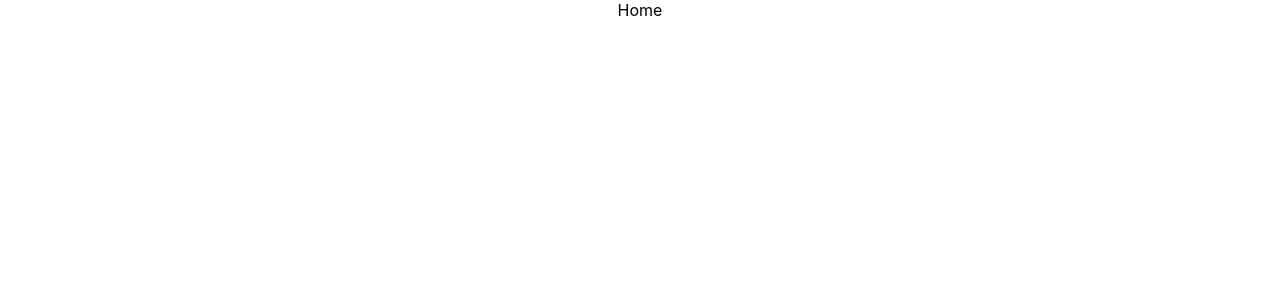
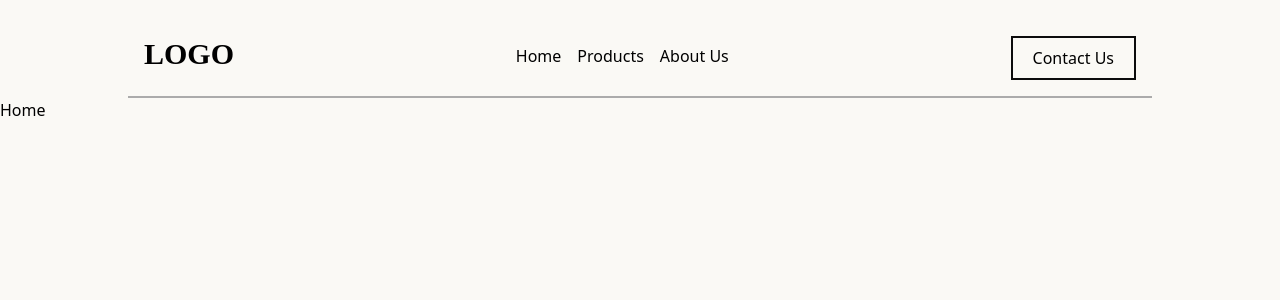
Before and after one commit to ArtisAdemi/KozmetikaLotus, a React (Create React App) app in the folder client/: page / in a window 1280 px wide. Shown: the top 300 px of the page. Built offline with nearby package versions, Linux system fonts and the light colour scheme.

Commit message:
Added tailwind and navbar component. Also fixed page and component export in a more efficient way

```diff
--- a/client/package.json
+++ b/client/package.json
@@ -38,5 +38,8 @@
       "last 1 firefox version",
       "last 1 safari version"
     ]
+  },
+  "devDependencies": {
+    "tailwindcss": "^3.4.1"
   }
 }
--- a/client/src/App.css
+++ b/client/src/App.css
@@ -1,38 +1,3 @@
-.App {
-  text-align: center;
+body {
+  background: #faf9f5;
 }
-
-.App-logo {
-  height: 40vmin;
-  pointer-events: none;
-}
-
-@media (prefers-reduced-motion: no-preference) {
-  .App-logo {
-    animation: App-logo-spin infinite 20s linear;
-  }
-}
-
-.App-header {
-  background-color: #282c34;
-  min-height: 100vh;
-  display: flex;
-  flex-direction: column;
-  align-items: center;
-  justify-content: center;
-  font-size: calc(10px + 2vmin);
-  color: white;
-}
-
-.App-link {
-  color: #61dafb;
-}
-
-@keyframes App-logo-spin {
-  from {
-    transform: rotate(0deg);
-  }
-  to {
-    transform: rotate(360deg);
-  }
-}
--- a/client/src/App.jsx
+++ b/client/src/App.jsx
@@ -1,15 +1,22 @@
 import logo from './logo.svg';
 import './App.css';
 import {BrowserRouter as Router, Route, Routes} from 'react-router-dom'
-import Home from './pages/Home';
+import { Navbar } from './components';
+import { AboutUs, ContactUs, Home, Products } from './pages';
 
 function App() {
   return (
     <div className='App'>
+      <div className='flex w-full justify-center mt-5'>
+        <Navbar />
+      </div>
       <Router>
           <Routes>
             {/* Add routes here */}
             <Route path='/' exact Component={Home} />
+            <Route path='/products'exact Component={Products}/>
+            <Route path='/about'exact Component={AboutUs}/>
+            <Route path='/contact'exact Component={ContactUs}/>
           </Routes>
       </Router>
     </div>
--- /dev/null
+++ b/client/src/components/Navbar.jsx
@@ -0,0 +1,27 @@
+import React from 'react'
+
+const Navbar = () => {
+  return (
+    <div className='navbar-container flex justify-between bg-[#faf9f5] w-[80%] border-b-[2px] border-[#ABABAB] p-4'>
+        <div className='text-3xl font-bold font-[Poppins]'>
+            LOGO
+        </div>
+        <div className='flex justify-between'>
+            <div className='m-2'>
+                <p><a href="/">Home</a></p>
+            </div>
+            <div className='m-2'>
+                <p><a href="/products">Products</a></p>
+            </div>
+            <div className='m-2'>
+                <p><a href="/about">About Us</a></p>
+            </div>
+        </div>
+        <div className='navbar-right border-[2px] border-[#0C0C0C] px-5 py-2'>
+            <button><a href="/contact">Contact Us</a></button>
+        </div>
+    </div>
+  )
+}
+
+export default Navbar
--- /dev/null
+++ b/client/src/components/index.js
@@ -0,0 +1,3 @@
+// This file will be default exporter for components
+
+export {default as Navbar} from './Navbar';
--- a/client/src/index.css
+++ b/client/src/index.css
@@ -1,13 +1,3 @@
-body {
-  margin: 0;
-  font-family: -apple-system, BlinkMacSystemFont, 'Segoe UI', 'Roboto', 'Oxygen',
-    'Ubuntu', 'Cantarell', 'Fira Sans', 'Droid Sans', 'Helvetica Neue',
-    sans-serif;
-  -webkit-font-smoothing: antialiased;
-  -moz-osx-font-smoothing: grayscale;
-}
-
-code {
-  font-family: source-code-pro, Menlo, Monaco, Consolas, 'Courier New',
-    monospace;
-}
+@tailwind base;
+@tailwind components;
+@tailwind utilities;
--- /dev/null
+++ b/client/src/pages/index.js
@@ -0,0 +1,6 @@
+// This file will be default exporter for pages
+
+export { default as Home } from './Home';
+export { default as Products } from './Products';
+export { default as ContactUs } from './ContactUs';
+export { default as AboutUs } from './AboutUs';
--- /dev/null
+++ b/client/tailwind.config.js
@@ -0,0 +1,10 @@
+/** @type {import('tailwindcss').Config} */
+module.exports = {
+  content: [
+    "./src/**/*.{js,jsx,ts,tsx}",
+  ],
+  theme: {
+    extend: {},
+  },
+  plugins: [],
+}
```
Also changed, not shown: 1 other file (tests, documents, lock files or other folders).
